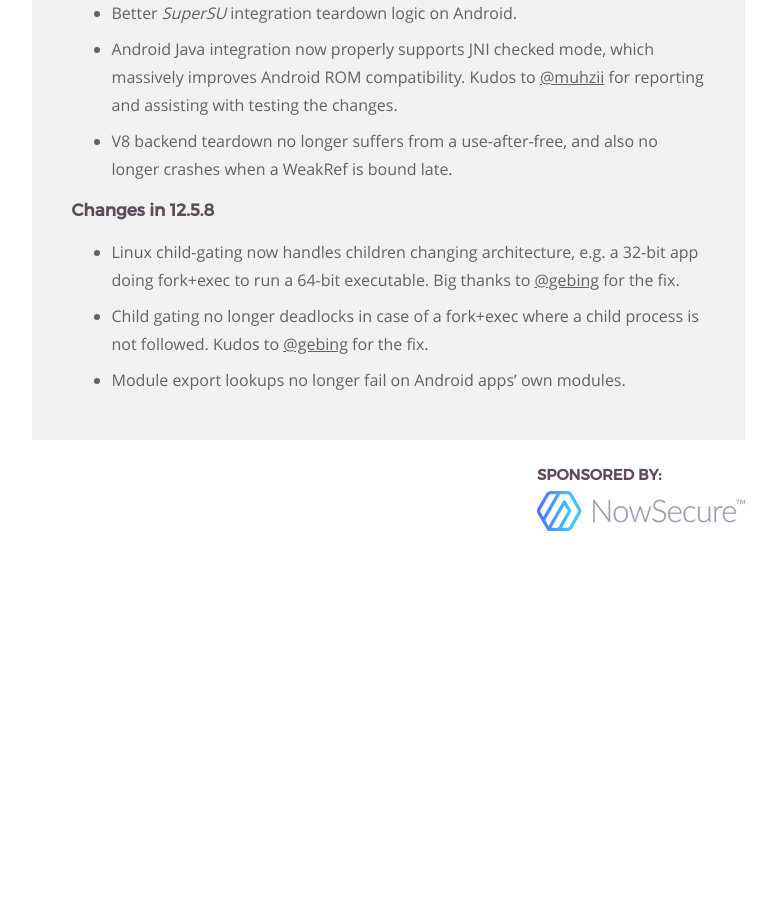
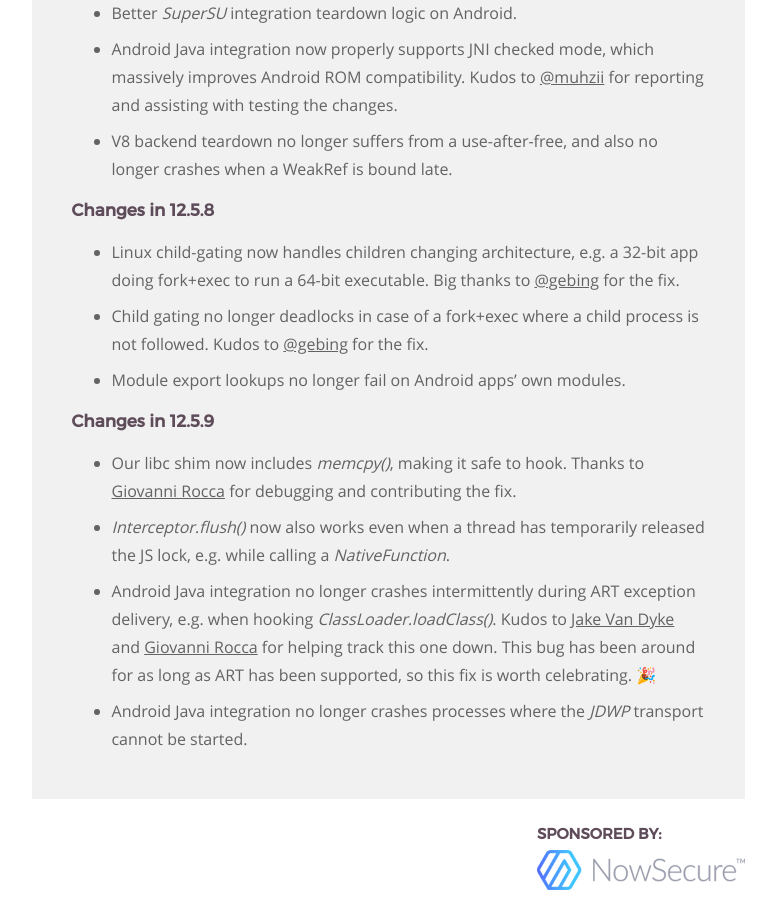
Before and after one commit to frida/frida-website, a Jekyll site: the page built from _posts/2019-05-15-frida-12-5-released.markdown, in a window 1280 px wide and 900 px high, scrolled down 4469 px. Shown: the whole window, without its empty margins (364-1140 px from the left). Built offline with Jekyll 4.4.1, drawn with Linux system fonts in a browser that asks for light colours; before the commit the page ends 5010 px from its top, so only the background shows below that.

Commit message:
Summarize changes in 12.5.9

```diff
--- a/_posts/2019-05-15-frida-12-5-released.markdown
+++ b/_posts/2019-05-15-frida-12-5-released.markdown
@@ -201,6 +201,21 @@ In chronological order:
   process is not followed. Kudos to [@gebing][] for the fix.
 - Module export lookups no longer fail on Android apps' own modules.
 
+### Changes in 12.5.9
+
+- Our libc shim now includes *memcpy()*, making it safe to hook. Thanks to
+  [Giovanni Rocca][] for debugging and contributing the fix.
+- *Interceptor.flush()* now also works even when a thread has temporarily
+  released the JS lock, e.g. while calling a *NativeFunction*.
+- Android Java integration no longer crashes intermittently during ART
+  exception delivery, e.g. when hooking *ClassLoader.loadClass()*. Kudos
+  to [Jake Van Dyke][] and [Giovanni Rocca][] for helping track this one
+  down. This bug has been around for as long as ART has been supported,
+  so this fix is worth celebrating. 🎉
+- Android Java integration no longer crashes processes where the *JDWP*
+  transport cannot be started.
+
+
 [V8]: https://v8.dev/
 [Duktape]: https://duktape.org/
 [Gum]: https://github.com/frida/frida-gum
```
